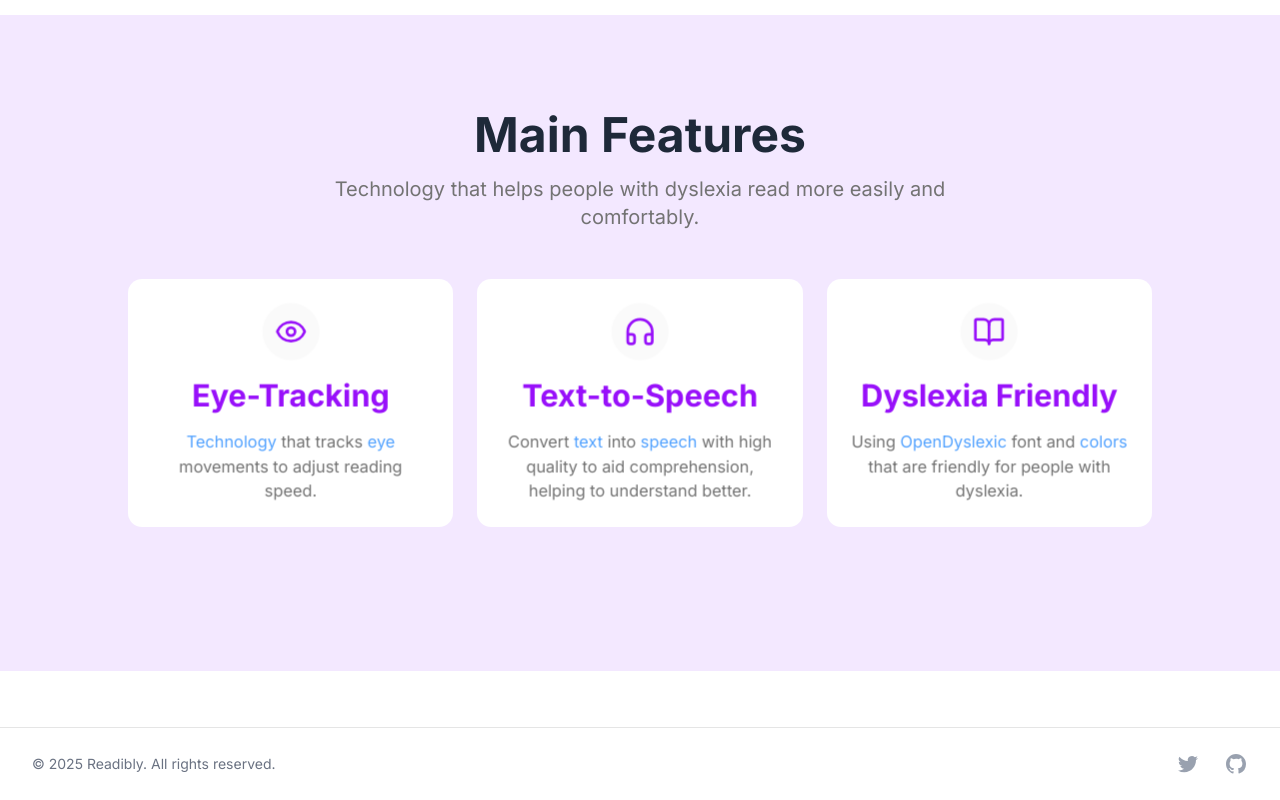
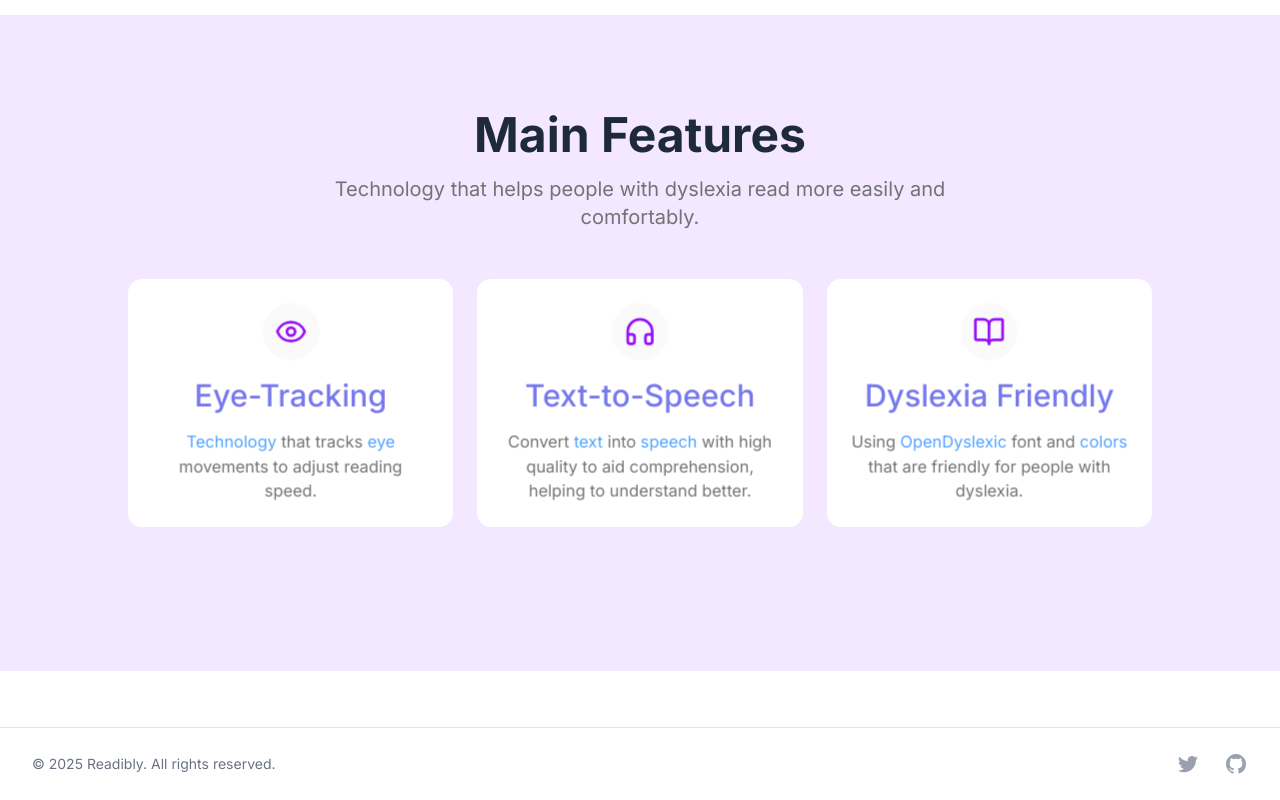
Before and after one commit to Readibly/readibly, a Next.js app in the folder frontend/: page / in a window 1280 px wide. Shown: the part 841-1641 px from the top of the page. Built offline with nearby package versions, Linux system fonts and the light colour scheme.

Commit message:
feat: modified logo and text color (for card)

```diff
--- a/frontend/src/components/FeatureCard.tsx
+++ b/frontend/src/components/FeatureCard.tsx
@@ -1,6 +1,5 @@
 "use client";
 
-import { Eye, Headphones, BookOpen } from "lucide-react";
 
 interface FeatureCardProps {
   icon: React.ReactNode;
@@ -33,7 +32,7 @@ export default function FeatureCard({ icon, title, description, is3D = false }:
           <div className="rounded-full bg-primary/2 p-3">
             {icon}
           </div>
-          <h3 className="text-3xl font-bold text-purple-600">
+          <h3 className="text-3xl font-medium text-[#7678ed]">
             {title}
           </h3>
           <p className="text-center text-muted-foreground">
@@ -49,7 +48,7 @@ export default function FeatureCard({ icon, title, description, is3D = false }:
       <div className="rounded-full bg-primary/2 p-3">
         {icon}
       </div>
-      <h3 className="text-3xl font-bold text-purple-600">
+      <h3 className="text-3xl font-medium text-[#7678ed]">
         {title}
       </h3>
       <p className="text-center text-muted-foreground">
```
